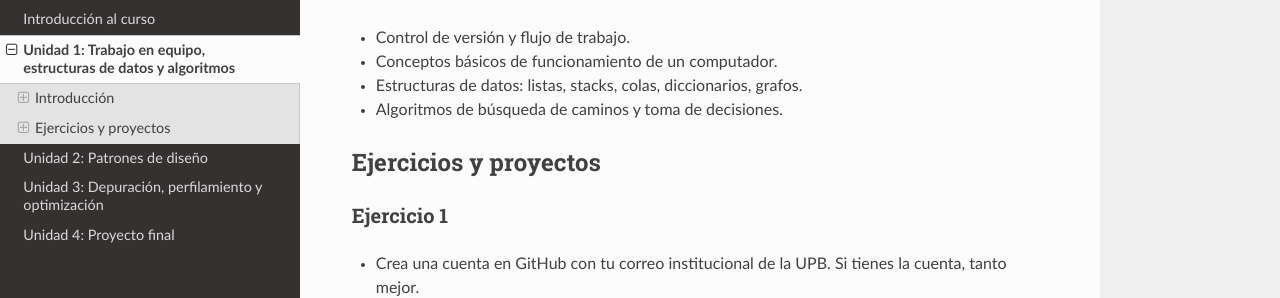
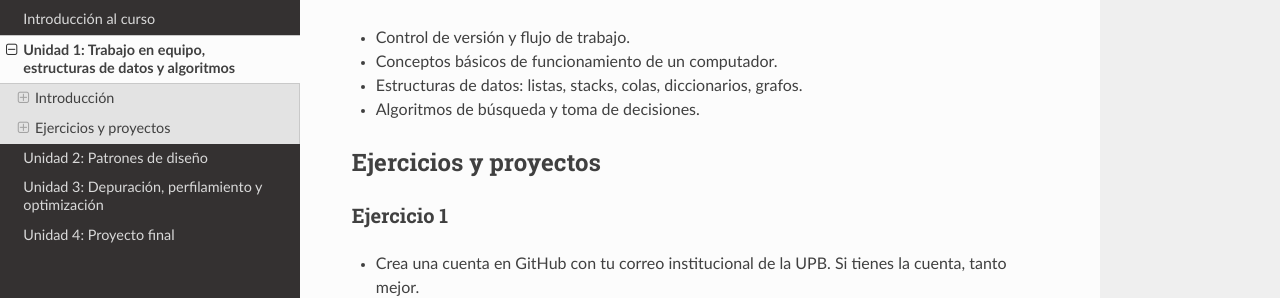
Before and after one commit to juanferfranco/scripting, a Sphinx documentation site: the page built from docs/_unidad1/unidad1.rst, in a window 1280 px wide and 900 px high, scrolled down 457 px. Shown: the part 158-456 px from the top of the window. Built offline with Sphinx 7.4.7 and the Read the Docs theme 2.0.0, drawn with Linux system fonts in a browser that asks for light colours.

Commit message:
update themes

```diff
--- a/docs/_unidad1/unidad1.rst
+++ b/docs/_unidad1/unidad1.rst
@@ -31,7 +31,7 @@ Temas
 
 * Estructuras de datos: listas, stacks, colas, diccionarios, grafos.
 
-* Algoritmos de búsqueda de caminos y toma de decisiones.
+* Algoritmos de búsqueda y toma de decisiones.
 
 Ejercicios y proyectos
 ------------------------
```
